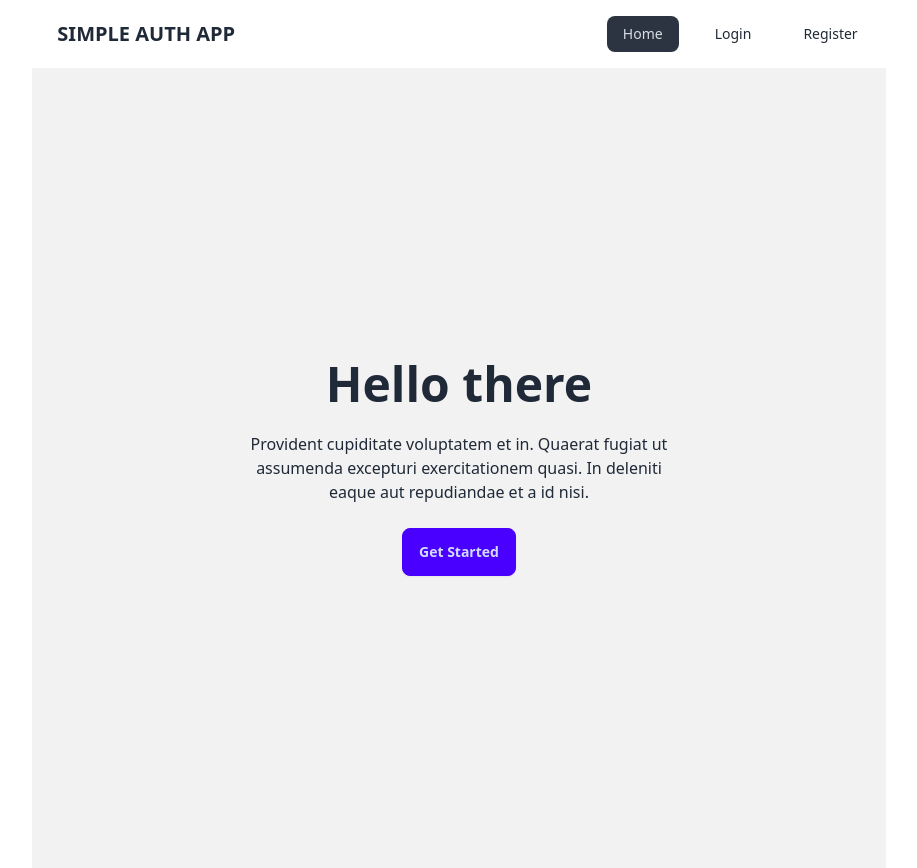
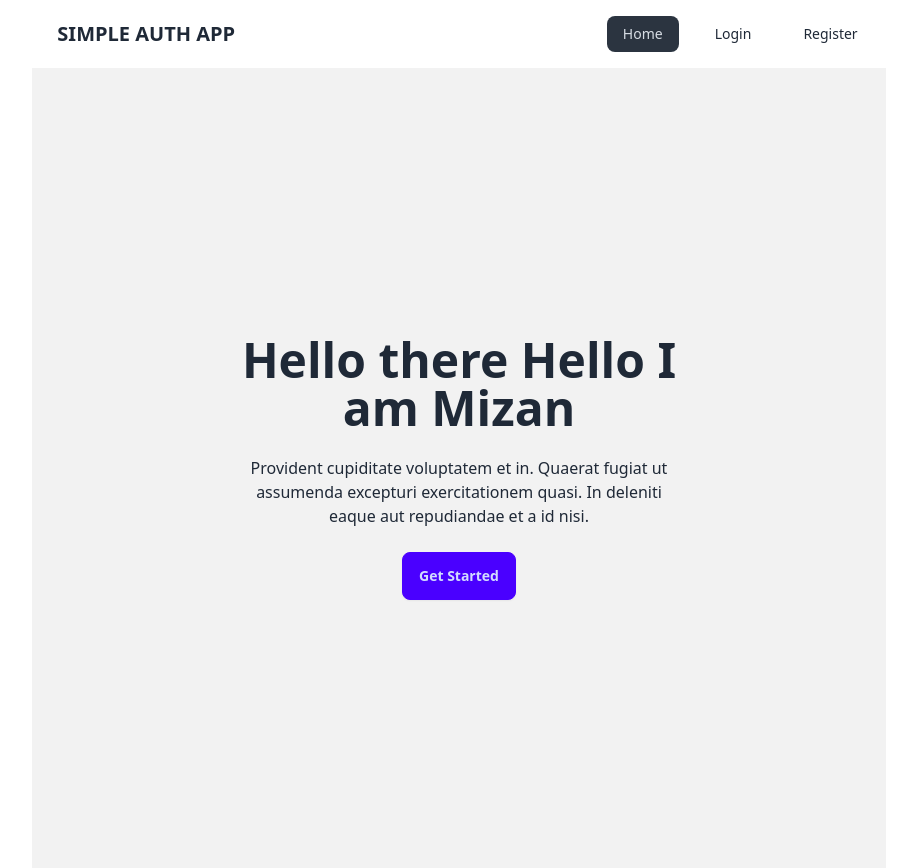
Before and after one commit to tahfeezmizan/ready-react, a React (Vite) app: page / in a window 1280 px wide. Shown: the whole page, without its empty margins (181-1098 px from the left). Built offline with nearby package versions, Linux system fonts and the light colour scheme.

Commit message:
create context hook for data getting globally

```diff
--- a/src/components/Header/Register.jsx
+++ b/src/components/Header/Register.jsx
@@ -5,11 +5,12 @@ const Register = () => {
 
     const handleUserRegister = e => {
         e.preventDefault();
-
         const name = e.target.name.value;
         const email = e.target.email.value;
         const password = e.target.password.value;
-        console.log(name, email, password)
+
+        console.log(name, email, password);
+
     }
 
     return (
@@ -20,7 +21,8 @@ const Register = () => {
                     <p className="py-6">Provident cupiditate voluptatem et in. Quaerat fugiat ut assumenda excepturi exercitationem quasi. In deleniti eaque aut repudiandae et a id nisi.</p>
                 </div>
                 <div className="card shrink-0 w-full max-w-sm shadow-2xl bg-base-100">
-                    <form onClick={handleUserRegister} className="card-body">
+
+                    <form onSubmit={handleUserRegister} className="card-body">
                         <div className="form-control">
                             <label className="label">
                                 <span className="label-text">Name</span>
--- a/src/components/Home/Home.jsx
+++ b/src/components/Home/Home.jsx
@@ -1,11 +1,15 @@
-import React from 'react';
+import React, { useContext } from 'react';
+import { UserLogContext } from '../providers/AuthProvider';
 
 const Home = () => {
+    const AuthInfo = useContext(UserLogContext)
+    console.log(AuthInfo)
+
     return (
         <div className="hero min-h-screen bg-base-200">
             <div className="hero-content text-center">
                 <div className="max-w-md">
-                    <h1 className="text-5xl font-bold">Hello there</h1>
+                    <h1 className="text-5xl font-bold">Hello there {AuthInfo.name}</h1>
                     <p className="py-6">Provident cupiditate voluptatem et in. Quaerat fugiat ut assumenda excepturi exercitationem quasi. In deleniti eaque aut repudiandae et a id nisi.</p>
                     <button className="btn btn-primary">Get Started</button>
                 </div>
--- /dev/null
+++ b/src/components/providers/AuthProvider.jsx
@@ -0,0 +1,16 @@
+import { createContext } from "react";
+
+export const UserLogContext = createContext(null)
+
+const AuthProvider = ({children}) => {
+
+    const userInfo = {name: 'Hello I am Mizan'}
+
+    return (
+        <UserLogContext.Provider value={userInfo}>
+            {children}
+        </UserLogContext.Provider>
+    );
+};
+
+export default AuthProvider;
```
Also changed, not shown: src/main.jsx (+7 -4 lines).
